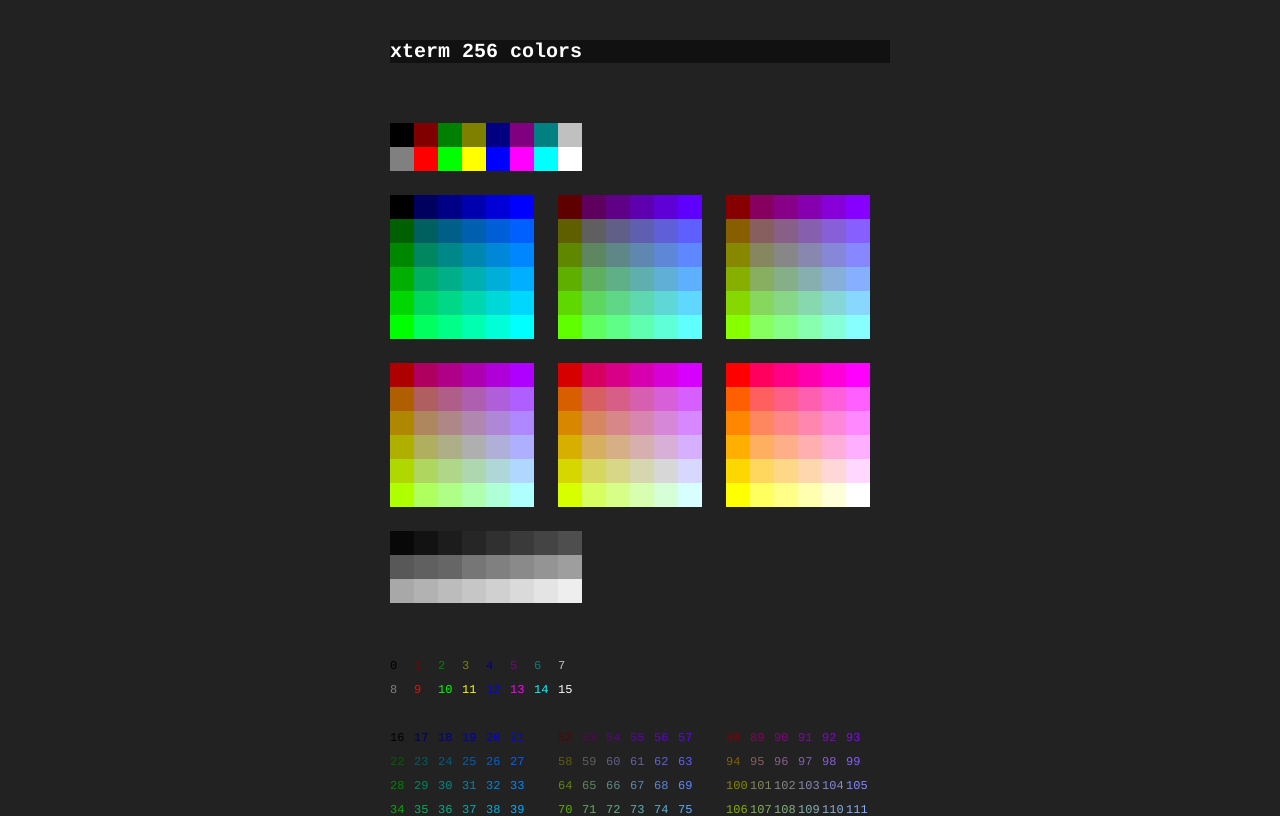
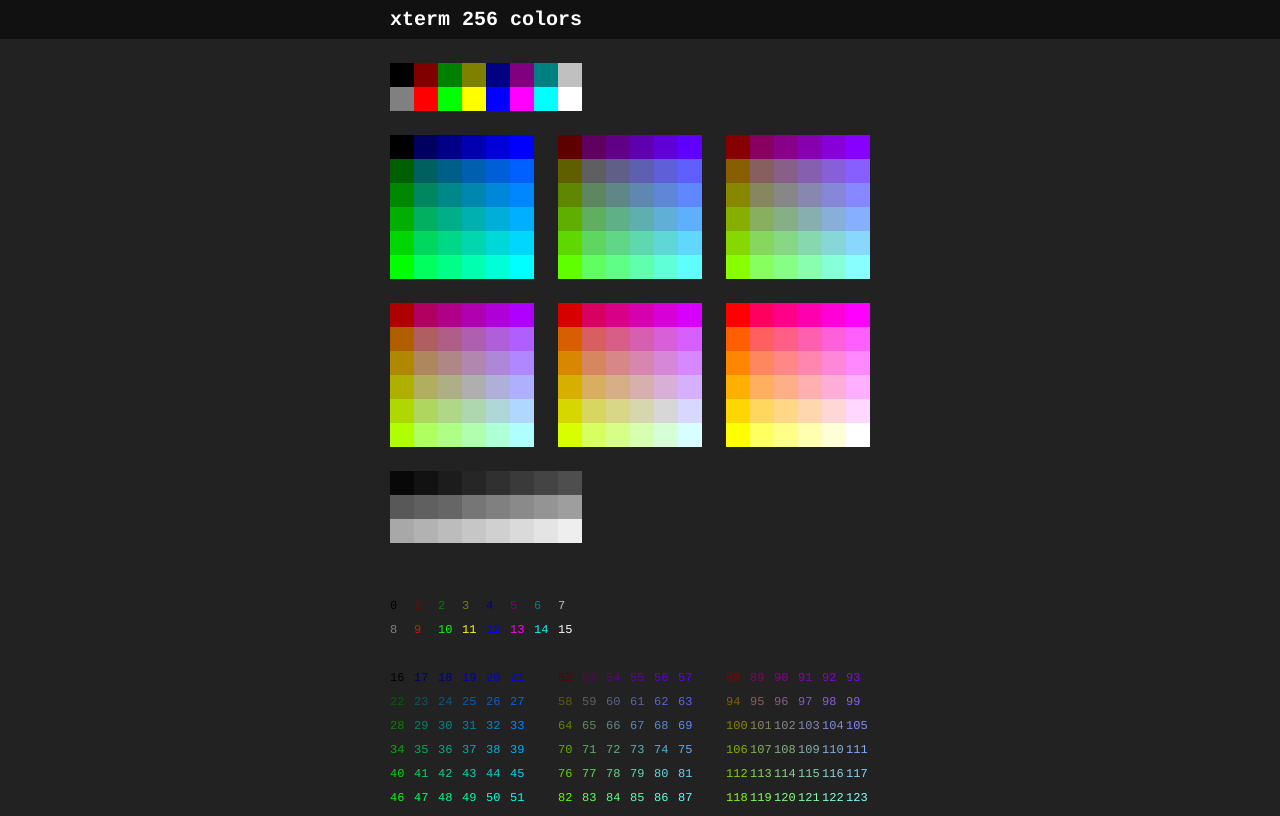
Before and after one commit to linrock/256-colors, a Vue app: page / in a window 1280 px wide. Shown: the top 816 px of the page. Built offline with nearby package versions, Linux system fonts and the light colour scheme.

Commit message:
Add a main header

```diff
--- a/src/App.vue
+++ b/src/App.vue
@@ -1,12 +1,16 @@
 <template>
   <div id="app">
     <header>
-      <h1>xterm 256 colors</h1>
+      <div class="container">
+        <h1>xterm 256 colors</h1>
+      </div>
     </header>
 
-    <HelloWorld/>
-    <div class="example">
-      As an example of using color codes, do the following
+    <div class="container">
+      <HelloWorld/>
+      <div class="example">
+        As an example of using color codes, do the following
+      </div>
     </div>
 
     <footer></footer>
@@ -27,13 +31,15 @@
 <style lang="stylus">
   body
     background #222
+    margin 0
 
   header
     background #111
+    padding 8px 0
 
   h1
     color white
-    margin-bottom 60px
+    margin 0
     font-size 20px
 
   #app
@@ -41,7 +47,12 @@
     -webkit-font-smoothing antialiased
     -moz-osx-font-smoothing grayscale
     color #2c3e50
+
+  .container
+    width 500px
+    margin 0 auto
+
+  .main
     margin 40px auto
-    width 500px
 
 </style>
```
